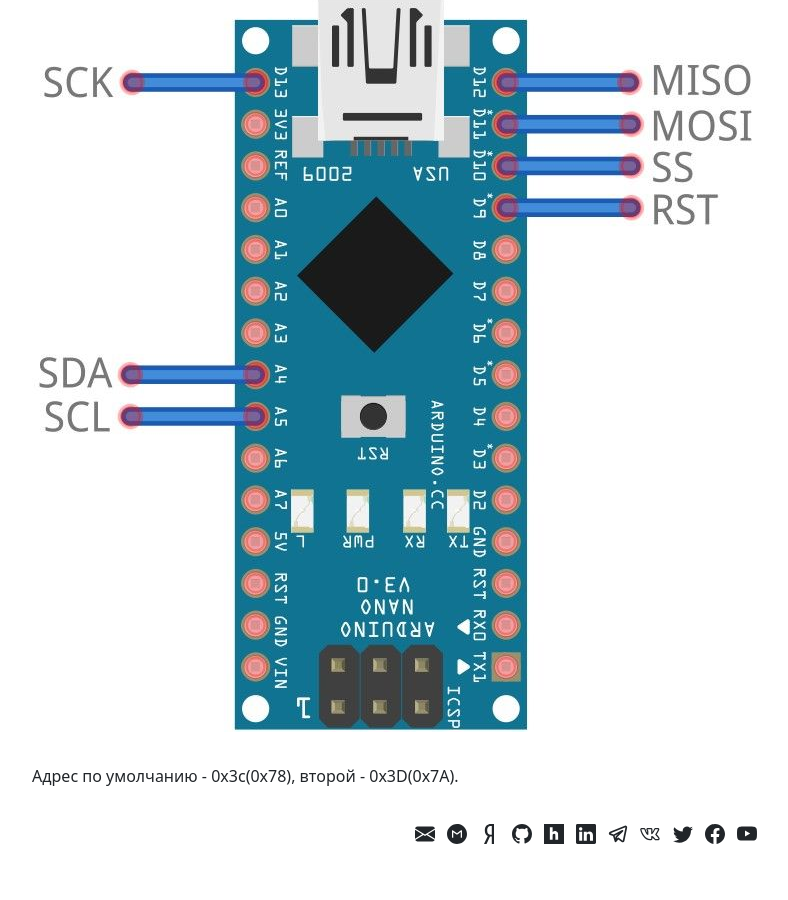
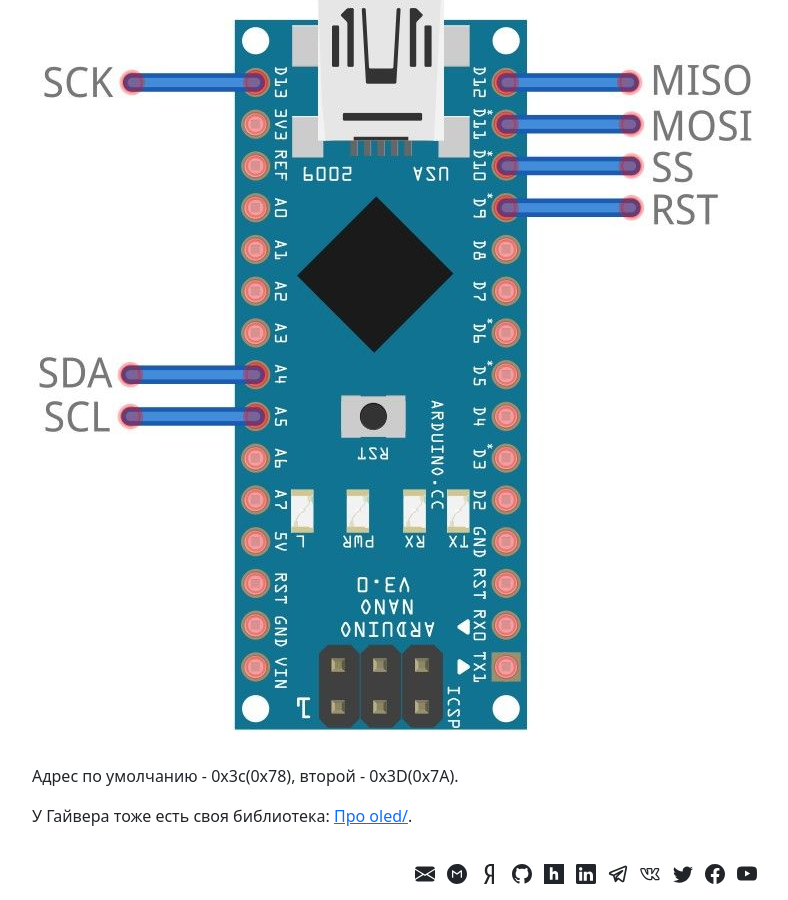
Before and after one commit to OlegBezverhii/olegbezverhii.github.io, a Jekyll site: the page built from _posts/2022-12-29-LCD.md, in a window 1280 px wide and 900 px high, scrolled down 1552 px. Shown: the whole window, without its empty margins (50-838 px from the left). Built offline with Jekyll 4.4.1, drawn with Linux system fonts in a browser that asks for light colours; before the commit the page ends 2412 px from its top, so only the background shows below that.

Commit message:
Update 2022-12-29-LCD.md

```diff
--- a/_posts/2022-12-29-LCD.md
+++ b/_posts/2022-12-29-LCD.md
@@ -48,3 +48,5 @@ Binaries от [Adoptium](https://adoptium.net). Скачиваю, ставлю -
 ![arduino nano I2C](/assets/images/arduino/arduino_nano_I2C.jpg "arduino nano I2C")
 
 Адрес по умолчанию - 0x3c(0x78), второй - 0x3D(0x7A).
+
+У Гайвера тоже есть своя библиотека: [Про oled/](https://kit.alexgyver.ru/tutorials/oled/).
```
